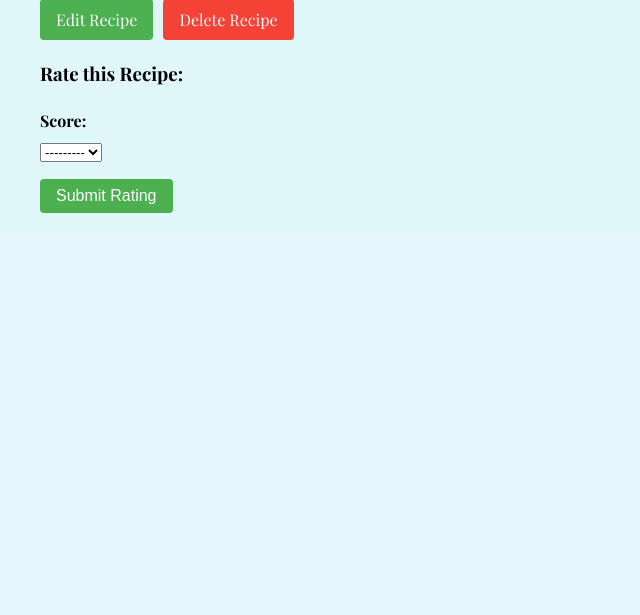
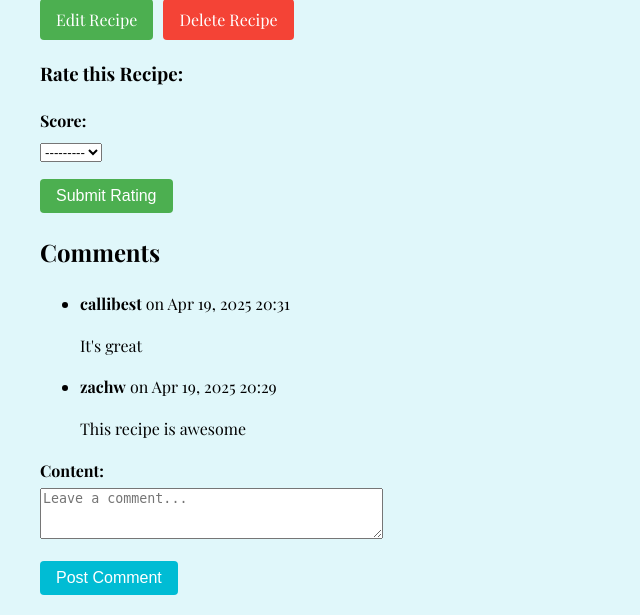
Before and after one commit to Calbest12/CIS298_FinalProject, a Django app: page /recipe/7/ in a window 1280 px wide. Shown: the part 822-1437 px from the top of the page, without its empty margins (0-640 px from the left). Before the commit the page ends 1035 px from the top, so only its background shows below. Run offline with Django 5.2, Linux system fonts and the light colour scheme; a user stored in the database is signed in; data comes from the database, SQL or seed files in the repository; both versions use the stored data as it was after the commit.

Commit message:
Update Comment Ability

```diff
--- a/recipe-sharing-platform/recipe_project/settings.py
+++ b/recipe-sharing-platform/recipe_project/settings.py
@@ -127,3 +127,6 @@ SPOONACULAR_API_KEY = '2ed78d4f70384663a0d1bbd73482cfdc'
 
 MEDIA_URL = '/media/'
 MEDIA_ROOT = os.path.join(BASE_DIR, 'media')
+
+LOGIN_URL = '/login/'
+LOGIN_REDIRECT_URL = '/'
--- a/recipe-sharing-platform/recipes/forms.py
+++ b/recipe-sharing-platform/recipes/forms.py
@@ -1,5 +1,5 @@
 from django import forms
-from .models import Recipe, Rating
+from .models import Recipe, Rating, Comment
 
 class RecipeForm(forms.ModelForm):
     class Meta:
@@ -38,3 +38,11 @@ class RatingForm(forms.ModelForm):
         self.instance.recipe = self.recipe  # Link rating to the correct recipe
         self.instance.user = kwargs.pop('user')  # Link rating to the current user
         return super().save(*args, **kwargs)
+
+class CommentForm(forms.ModelForm):
+    class Meta:
+        model = Comment
+        fields = ['content']
+        widgets = {
+            'content': forms.Textarea(attrs={'rows': 3, 'placeholder': 'Leave a comment...'}),
+        }
--- a/recipe-sharing-platform/recipes/models.py
+++ b/recipe-sharing-platform/recipes/models.py
@@ -33,3 +33,12 @@ class Rating(models.Model):
 
     def __str__(self):
         return f'{self.user.username} rated {self.recipe.title} - {self.score}'
+
+class Comment(models.Model):
+    recipe = models.ForeignKey('Recipe', on_delete=models.CASCADE, related_name='comments')
+    user = models.ForeignKey(User, on_delete=models.CASCADE)
+    content = models.TextField()
+    created_at = models.DateTimeField(auto_now_add=True)
+
+    def __str__(self):
+        return f"{self.user.username} on {self.recipe.title}"
--- a/recipe-sharing-platform/recipes/templates/recipes/recipe_detail_local.html
+++ b/recipe-sharing-platform/recipes/templates/recipes/recipe_detail_local.html
@@ -42,5 +42,27 @@
     {% else %}
         <p>Please <a href="{% url 'login' %}">log in</a> to rate this recipe.</p>
     {% endif %}
-</div>
+    <h2>Comments</h2>
+    {% if comments %}
+        <ul>{% for comment in comments %}
+            <li>
+                <strong>{{ comment.user.username }}</strong> on {{ comment.created_at|date:"M d, Y H:i" }}<br>
+                {{ comment.content|linebreaks }}
+            </li>
+            {% endfor %}
+        </ul>
+    {% else %}
+        <p>No comments yet.</p>
+    {% endif %}
+
+    {% if user.is_authenticated %}
+        <form method="post">
+        {% csrf_token %}
+        {{ comment_form.as_p }}
+            <button type="submit" class="btn">Post Comment</button>
+        </form>
+    {% else %}
+        <p><a href="{% url 'login' %}">Log in</a> to leave a comment.</p>
+    {% endif %}
+    </div>
 {% endblock %}
--- a/recipe-sharing-platform/recipes/views.py
+++ b/recipe-sharing-platform/recipes/views.py
@@ -1,9 +1,9 @@
 from django.contrib import messages
-from .forms import RecipeSearchForm, RecipeForm, RatingForm  # <-- Import RatingForm
+from .forms import RecipeSearchForm, RecipeForm, RatingForm, CommentForm
 from .services import SpoonacularAPI
 from django.core.paginator import Paginator
 from django.shortcuts import render, redirect, get_object_or_404
-from .models import Recipe, Rating
+from .models import Recipe, Rating, Comment
 from django.contrib.auth.decorators import login_required
 from django.contrib.auth.forms import UserCreationForm
 from django.contrib.auth import login
@@ -68,7 +68,6 @@ def recipe_delete(request, pk):
 def recipe_edit(request, pk):
     recipe = get_object_or_404(Recipe, pk=pk)
 
-    # Check if the logged-in user is the owner of the recipe
     if recipe.author != request.user:
         messages.error(request, "You don't have permission to edit this recipe.")
         return redirect('recipe-my-list')
@@ -160,19 +159,30 @@ def register_user(request):
 @login_required
 def recipe_detail_local(request, pk):
     recipe = get_object_or_404(Recipe, pk=pk)
+    comments = recipe.comments.order_by('-created_at')
 
-    # Handle the rating form submission
     if request.method == 'POST' and request.user.is_authenticated:
         rating_form = RatingForm(request.POST, recipe=recipe)
+        comment_form = CommentForm(request.POST)
         if rating_form.is_valid():
             rating = rating_form.save(user=request.user)
-            recipe.update_rating()  # Update the recipe's rating after a new rating submission
+            recipe.update_rating()
             messages.success(request, f'Thank you for rating "{recipe.title}"!')
             return redirect('recipe-detail-local', pk=recipe.pk)
+        if comment_form.is_valid():
+            comment = comment_form.save(commit=False)
+            comment.recipe = recipe
+            comment.user = request.user
+            comment.save()
+            messages.success(request, "Comment posted.")
+            return redirect('recipe-detail-local', pk=pk)
     else:
         rating_form = RatingForm(recipe=recipe)
+        comment_form = CommentForm()
 
     return render(request, 'recipes/recipe_detail_local.html', {
         'recipe': recipe,
-        'rating_form': rating_form
+        'rating_form': rating_form,
+        'comments': comments,
+        'comment_form': comment_form,
     })
```
Also changed, not shown: recipe-sharing-platform/db.sqlite3, recipe-sharing-platform/recipes/migrations/0004_rating.py (added), recipe-sharing-platform/recipes/migrations/0005_comment.py (added).
